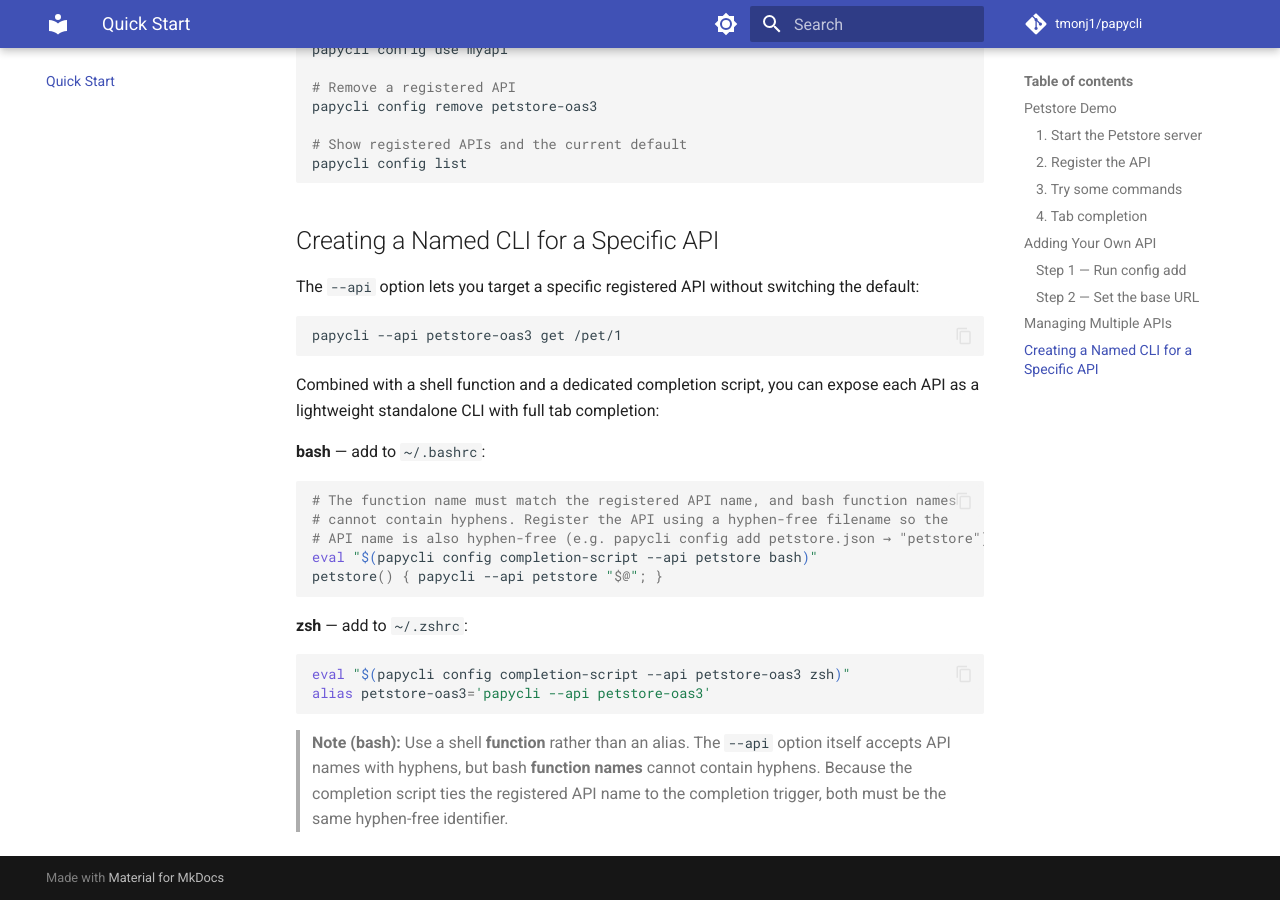
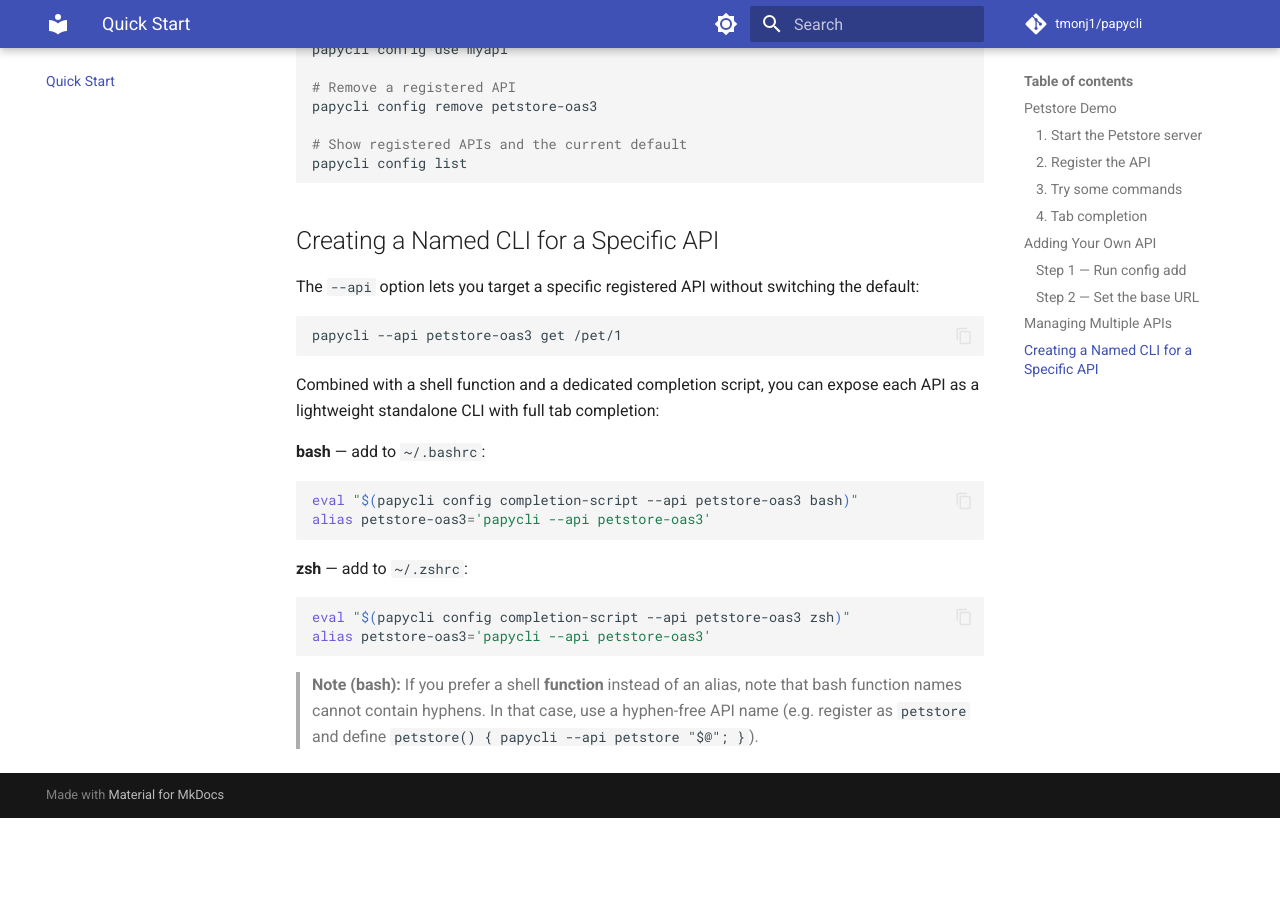
Before and after one commit to tmonj1/papycli, an MkDocs documentation site: the page built from manual/quickstart.md, in a window 1280 px wide and 900 px high, scrolled down 2575 px. Built offline with MkDocs 1.6.1 and Material for MkDocs 9.7.7, drawn with Linux system fonts in a browser that asks for light colours; comment, search, counter and statistics services are not loaded; after the commit the page ends 3393 px from its top, so only the background shows below that.

Commit message:
docs: correct bash completion note — aliases work, only function names can't have hyphens
bash では alias に補完を紐付けることができるため、「alias ではなく関数を使う」
という誤った注記を削除する。ハイフン制約は bash の関数名のみに適用されるため、
alias を使う場合はハイフン入りの API 名が使えることを明示する。
関数を使う場合のみハイフンなし API 名が必要である旨を補足として残す。

Co-Authored-By: Claude Sonnet 4.6 <noreply@anthropic.com>

````diff
--- a/manual/quickstart.md
+++ b/manual/quickstart.md
@@ -138,11 +138,8 @@ Combined with a shell function and a dedicated completion script, you can expose
 **bash** — add to `~/.bashrc`:
 
 ```bash
-# The function name must match the registered API name, and bash function names
-# cannot contain hyphens. Register the API using a hyphen-free filename so the
-# API name is also hyphen-free (e.g. papycli config add petstore.json → "petstore").
-eval "$(papycli config completion-script --api petstore bash)"
-petstore() { papycli --api petstore "$@"; }
+eval "$(papycli config completion-script --api petstore-oas3 bash)"
+alias petstore-oas3='papycli --api petstore-oas3'
 ```
 
 **zsh** — add to `~/.zshrc`:
@@ -152,4 +149,4 @@ eval "$(papycli config completion-script --api petstore-oas3 zsh)"
 alias petstore-oas3='papycli --api petstore-oas3'
 ```
 
-> **Note (bash):** Use a shell **function** rather than an alias. The `--api` option itself accepts API names with hyphens, but bash **function names** cannot contain hyphens. Because the completion script ties the registered API name to the completion trigger, both must be the same hyphen-free identifier.
+> **Note (bash):** If you prefer a shell **function** instead of an alias, note that bash function names cannot contain hyphens. In that case, use a hyphen-free API name (e.g. register as `petstore` and define `petstore() { papycli --api petstore "$@"; }`).
````
Also changed, not shown: README.ja.md (+6 -9 lines), README.md (+6 -9 lines), manual/ja/quickstart.md (+3 -6 lines).
